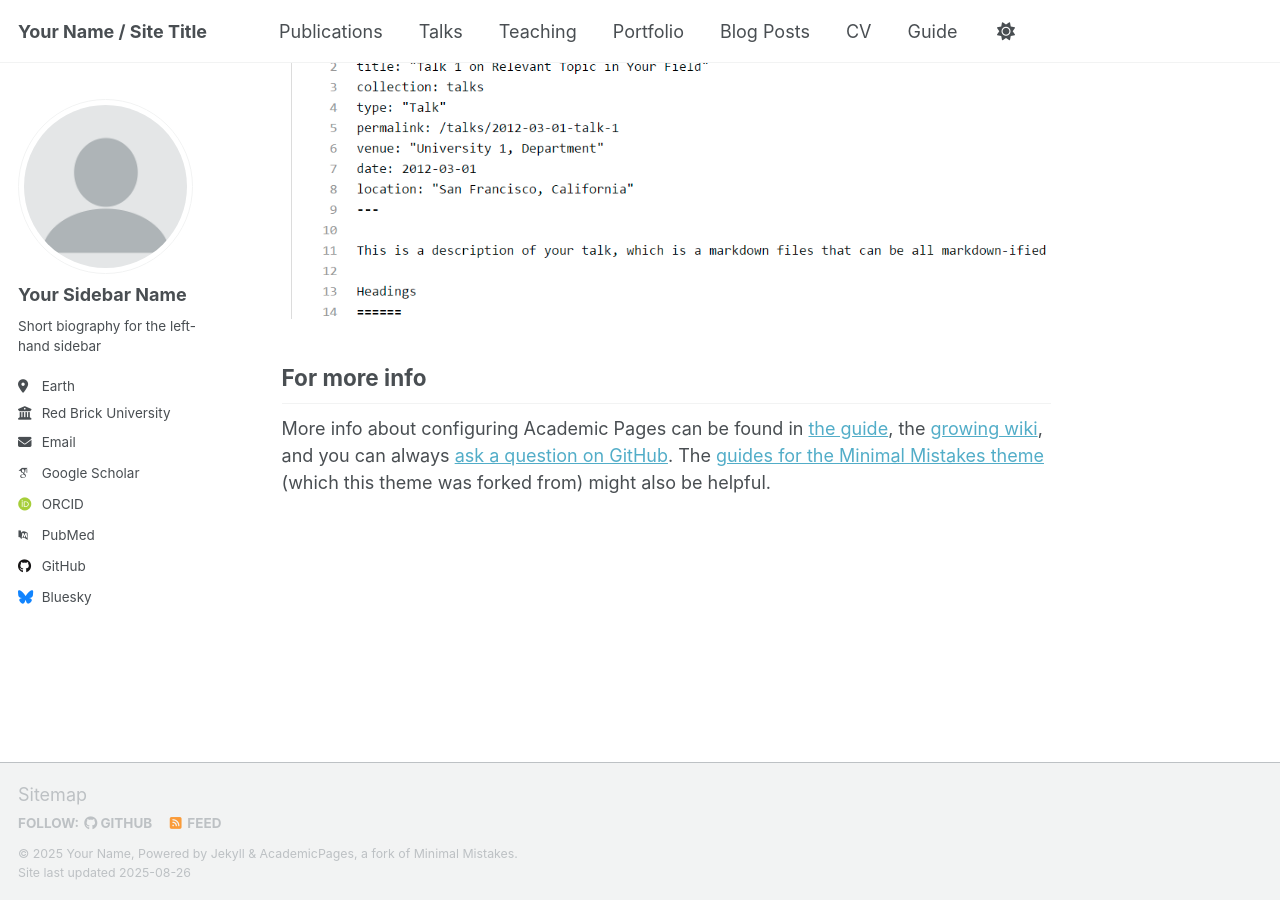
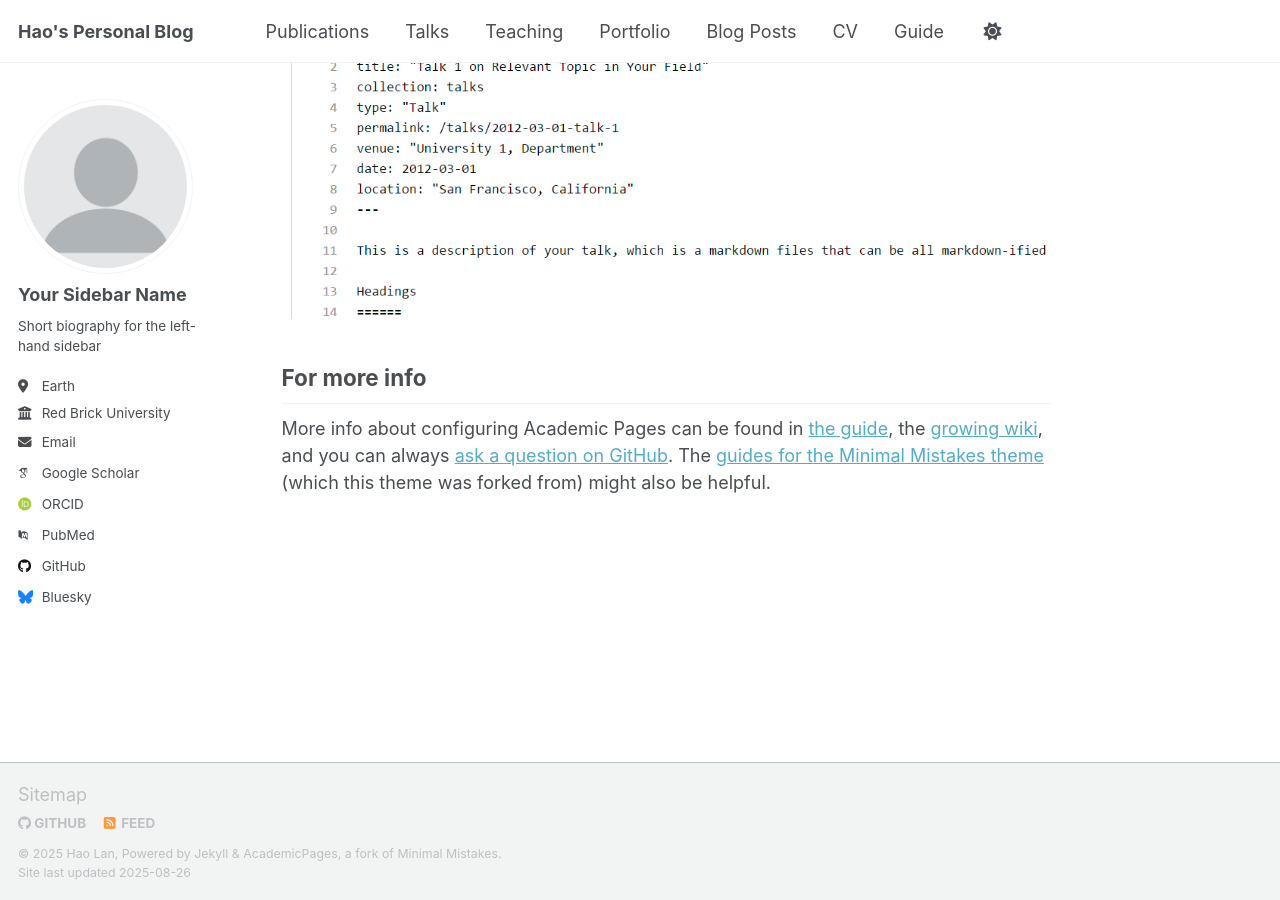
Before and after one commit to HaoLan-compchem/HaoLan-compchem.github.io, a Jekyll site: the page built from _pages/about.md, in a window 1280 px wide and 900 px high, scrolled down 2880 px. Built offline with Jekyll 4.4.1, drawn with Linux system fonts in a browser that asks for light colours; some web fonts are replaced; a script that is not in the unit is left out.

Commit message:
Update _config.yml

```diff
--- a/_config.yml
+++ b/_config.yml
@@ -7,11 +7,11 @@
 # server process.
 
 # Basic Site Settings
-locale                   : "en-US"
+locale                   : "en-UK"
 site_theme               : "default" # Currently available options are "default", "air"
-title                    : "Your Name / Site Title"
+title                    : "Hao's Personal Blog"
 title_separator          : "-"
-name                     : &name "Your Name"
+name                     : &name "Hao Lan"
 description              : &description "personal description"
 url                      : https://academicpages.github.io # the base hostname & protocol for your site e.g. "https://[your GitHub username].github.io" or if you already have some other page hosted on Github then use "https://[your GitHub username].github.io/[Your Repo Name]"
 baseurl                  : "" # the subpath of your site, e.g. "/blog"
```
